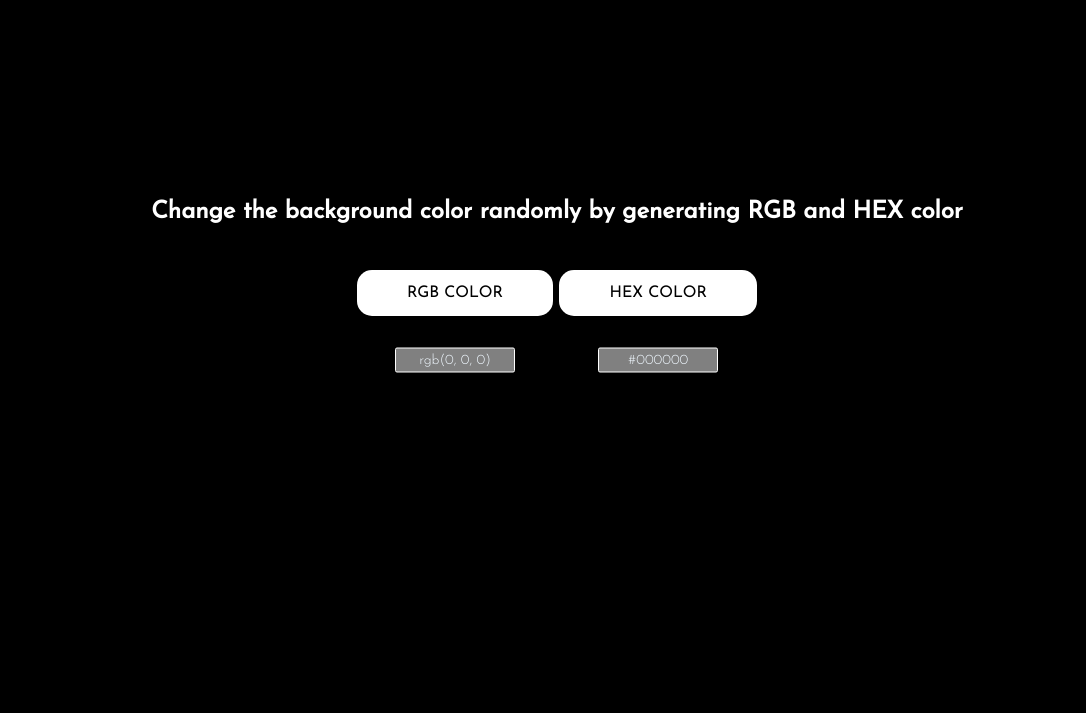
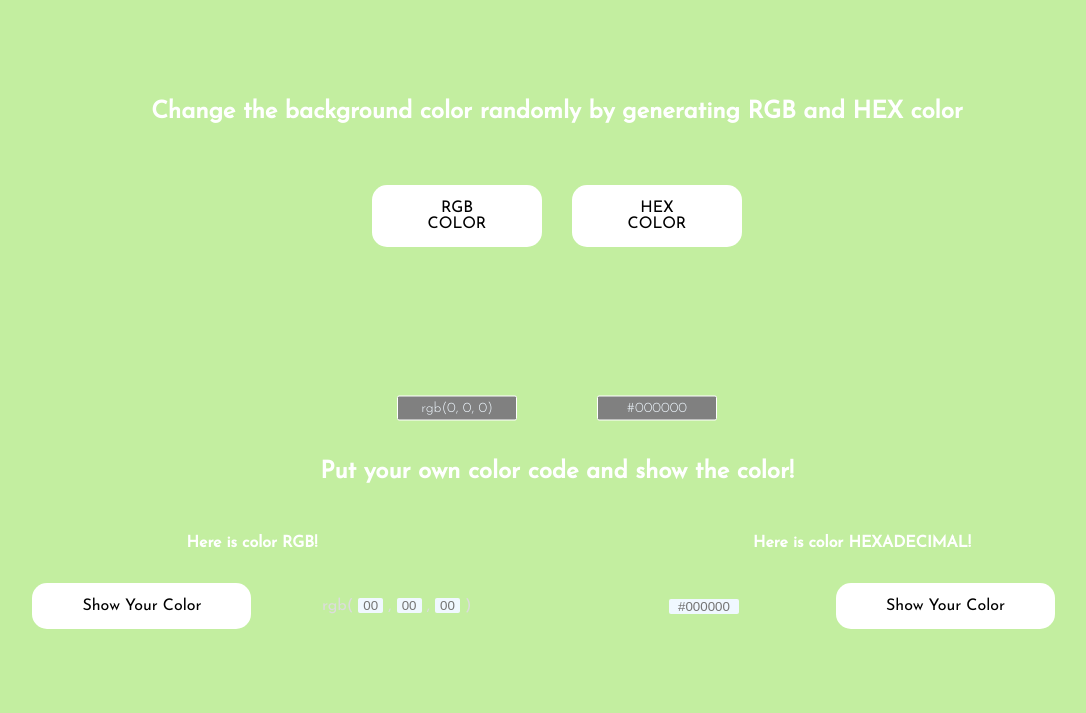
Before and after one commit to R-amin00/Color-Change-Project, a plain HTML site: page index.html in a window 1280 px wide. Shown: the whole page, without its empty margins (83-1169 px from the left). Drawn offline with Linux system fonts and the light colour scheme.

Commit message:
final changed

```diff
--- a/RGBcolor.js
+++ b/RGBcolor.js
@@ -11,6 +11,8 @@ window.onload = () => {
 function main() {
     rgbBtnHandler();
     hexBtnHandler ();
+    rgbInputBtnHandler ();
+    HexInputBtnHandler ();
 }
 
 // CREATE RGB COLOR GENERATE FUNCTION
@@ -29,11 +31,11 @@ function changeRGBcolor() {
 
 //RGB COLOR CHANGE FUNCTION HANDLER
 function rgbBtnHandler() {
-    const body = document.getElementById("body");
     const btnRGB = document.getElementById("btnRGB"); //catch the rgb color change button
     btnRGB.addEventListener('click', () => {
+    const resultField = document.getElementById("field");
     const rgbColor = changeRGBcolor();
-    body.style.background = rgbColor;
+    resultField.style.background = rgbColor;
 })
 }
 
@@ -52,11 +54,45 @@ function changeHEXcolor() {
 
 //HEX COLOR CHANGE FUNCTION HANDLER
 function hexBtnHandler () {
-    const body = document.getElementById("body");
     const btnHEX = document.getElementById("btnHex"); // catch the hex color change button
     btnHEX.addEventListener('click', () => {
+        const resultField = document.getElementById("field");
         const hexColor = changeHEXcolor();
-        body.style.background = hexColor;
-        console.log("hello color")
+        resultField.style.background = hexColor;
     })
 }
+
+//CREATE INPUT RGB COLOR CODE VALUE
+function changeInputColorRGB () {
+    const red = document.getElementById("red").value;
+    const green = document.getElementById("green").value;
+    const blue = document.getElementById("blue").value;
+    const rgbInputColor = `rgb(${red},${green},${blue})`
+    return rgbInputColor;
+}
+
+//CREATE INPUT HEX COLOR CODE VALUE
+function changeInputColorHEX () {
+    const colorHex = document.getElementById("hexInput").value;
+    const colorHexValue = `#${colorHex.toString(16)}`;
+    return colorHexValue;
+}
+
+//INPUT COLOR CHANGE BUTTON HANDLER
+function rgbInputBtnHandler () {
+    const rgbInputBtn = document.getElementById("rgbInputBtn");
+    rgbInputBtn.addEventListener("click", function() {
+        const userResultField = document.getElementById("rgbField");
+        userResultField.style.background = changeInputColorRGB ();
+    })
+}
+
+//INPUT COLOR CHANGE BUTTON HANDLER
+function HexInputBtnHandler () {
+    const hexInputBtn = document.getElementById("hexInputBtn");
+    hexInputBtn.addEventListener("click", function () {
+        const  userResultField = document.getElementById("hexField");
+        userResultField.style.background = changeInputColorHEX();
+        console.log("hello")
+    })
+}
--- a/index.html
+++ b/index.html
@@ -8,7 +8,9 @@
         <link rel="stylesheet" href="./style.css">
         <title>RGB Color Change</title>
     </head>
-    <body id="body">
+    <body id="field">
+        <!-- main section start -->
+        <section>
             <div class="container">
                 <h2 class="heading-primary">Change the background color randomly by generating RGB and HEX color</h2><br>
                 <div class="button-box">
@@ -22,6 +24,34 @@
                     </div>
                 </div>
             </div>
+        </section>
+        <!-- main section start -->
+
+        <!-- user input start -->
+        <section id="userField">
+                <h2 class="heading-primary">Put your own color code and show the color!</h2><br>
+            <div class="input-area">
+                <div class="color-box" id="rgbField">
+                    <h4 class="heading-primary">Here is color RGB!</h4><br><br>
+                    <div class="field">
+                        <button class="btn" id="rgbInputBtn">Show Your Color</button>
+                        <div class="input-box">rgb(
+                            <input class="code-box" value="" id="red" placeholder="00"> ,
+                            <input class="code-box" value="" id="green" placeholder="00"> ,
+                            <input class="code-box" value="" id="blue" placeholder="00"> )
+                        </div>
+                    </div>
+                </div>
+                <div class="color-box" id="hexField">
+                    <h4 class="heading-primary">Here is color HEXADECIMAL!</h4><br><br>
+                    <div class="field">
+                        <input class="code-box hex" value="" id="hexInput" placeholder="#000000">
+                        <button class="btn" id="hexInputBtn">Show Your Color</button>
+                    </div>
+                </div>
+            </div>
+        </section>
+        <!-- user input end -->
 
         <script src="./RGBcolor.js"></script>
     </body>
--- a/style.css
+++ b/style.css
@@ -6,14 +6,14 @@
     box-sizing: border-box;
 }
 
-#body {
+#field {
     font-family: 'Josefin Sans', sans-serif;
     font-weight: 400;
-    background-color: rgb(0, 0, 0);
+    background-color: rgb(195, 238, 160);
 }
 
 .container {
-    margin: 200px auto;
+    margin: 100px auto;
 }
 
 .heading-primary {
@@ -73,3 +73,49 @@
     font-size: 14px;
     text-align: center;
 }
+
+#userField {
+    padding: 30px;
+    /* background-color: rebeccapurple; */
+    margin-top: 40px;
+}
+
+.input-box {
+    color: gainsboro;
+}
+
+.code-box {
+    background-color: aliceblue;
+    color: grey;
+    border: none;
+    border-radius: 2px;
+    font-weight: 100;
+    width: 25px;
+    text-align: center;
+}
+
+.hex {
+    width: 70px;
+}
+
+.code-box:focus {
+    border:none;
+}
+
+.input-area {
+    margin-top:20px ;
+    display: flex;
+}
+
+.color-box {
+    padding: 15px;
+    width: 50%;
+    height: 20vh;
+}
+
+.field {
+    display: flex;
+    justify-content: space-evenly;
+    align-items: center;
+
+}
```
Lines whose indentation alone changed are shown as unchanged.
